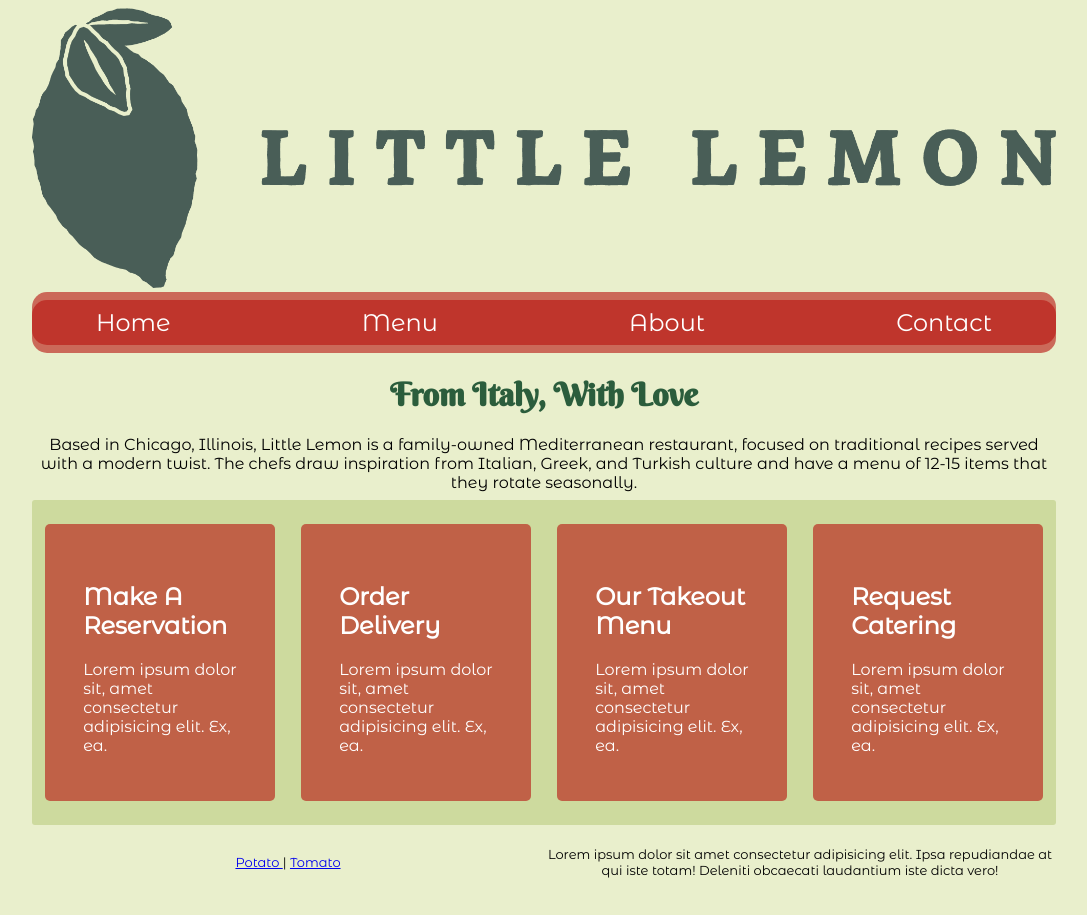
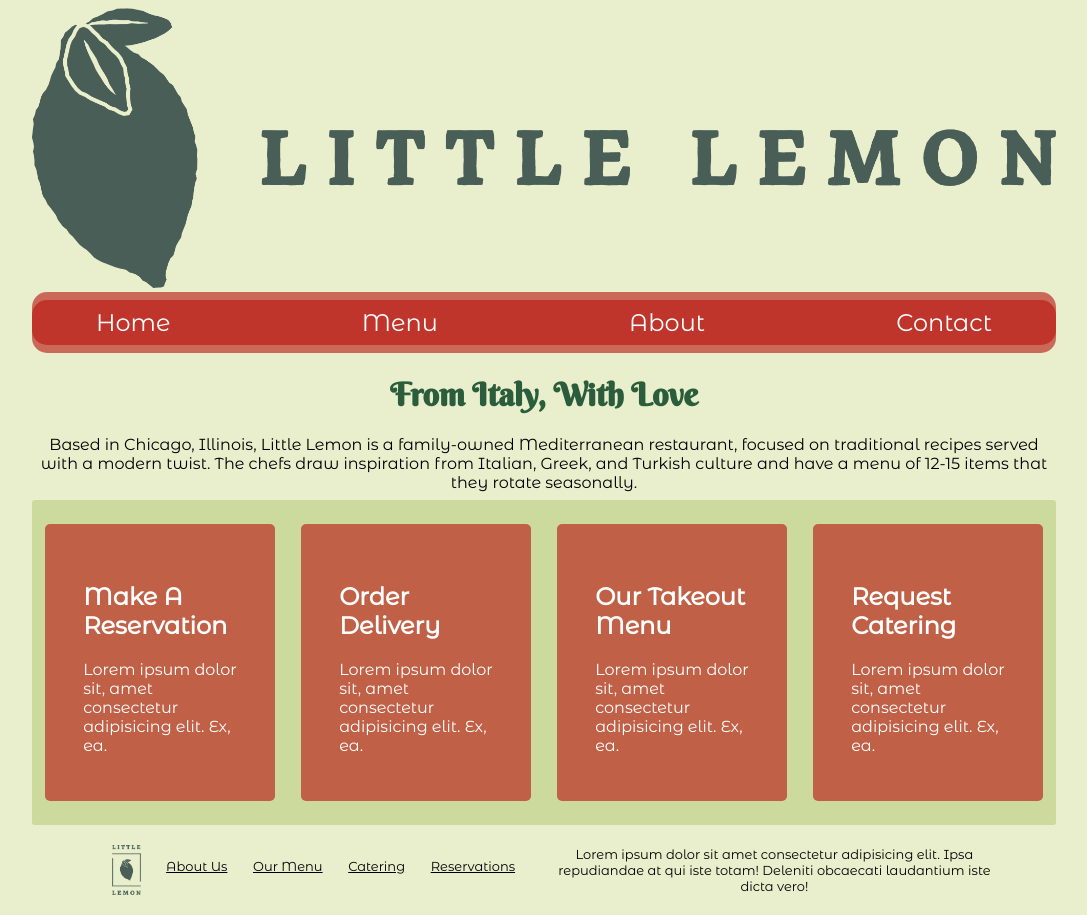
Before and after one commit to Zibilyonik/little_lemon_portfolio, a plain HTML site: page index.html in a window 1280 px wide. Shown: the whole page, without its empty margins (96-1183 px from the left). Drawn offline with Linux system fonts and the light colour scheme.

Commit message:
placed footer links and logo, adjusted footer margins and text styles

```diff
--- a/css/styles.scss
+++ b/css/styles.scss
@@ -99,12 +99,36 @@ footer {
     .row {
         margin: 0 auto;
     }
+    .footer-logo {
+        height: 50px;
+        display: flex;
+        margin: 5px 1vw;
+    }
 }
 
 
 .footer-col {
-    width: 50%;
+    width: 45%;
+    max-width: 60%;
     text-align: center;
+    display: flex;
+    justify-content: center;
+    ul {
+        list-style: none;
+        padding: 0;
+        display: flex;
+        width: auto;
+        li {
+            vertical-align: middle;
+            margin: 0 1vw;
+            padding-top: 5px;
+            a {
+                height: 100%;
+                color: inherit;
+            }
+        }
+    }
+
 }
 
 @media only screen and (max-width: 768px) {
--- a/index.html
+++ b/index.html
@@ -13,7 +13,7 @@
     <link rel="preconnect" href="https://fonts.gstatic.com" crossorigin>
     <link href="https://fonts.googleapis.com/css2?family=Montserrat+Alternates&display=swap" rel="stylesheet">
     <meta name="author" content="Onur Surmeli">
-    <meta http-equiv="refresh" content="15">
+    <meta http-equiv="refresh" content="300">
     <meta name="robots" content="index, follow">
     <meta name="rating" content="general">
     <meta name="revisit-after" content="7 days">
@@ -65,13 +65,13 @@
     <footer>
         <div class="row">
             <div class="footer-col">
-                <a href="#">
-                    Potato
-                </a>
-                |
-                <a href="#">
-                    Tomato
-                </a>
+                <img src="assets/Asset 18@4x.png" alt="Little Lemon Logo" class="footer-logo">
+                <ul>
+                    <li><a href="#">About Us</a></li>
+                    <li><a href="#">Our Menu</a></li>
+                    <li><a href="#">Catering</a></li>
+                    <li><a href="#">Reservations</a></li>
+                </ul>
             </div>
             <div class="footer-col">
                 <p>Lorem ipsum dolor sit amet consectetur adipisicing elit. Ipsa repudiandae at qui iste totam! Deleniti obcaecati laudantium iste dicta vero!</p>
```
Also changed, not shown: css/styles.css, 1 other file.
